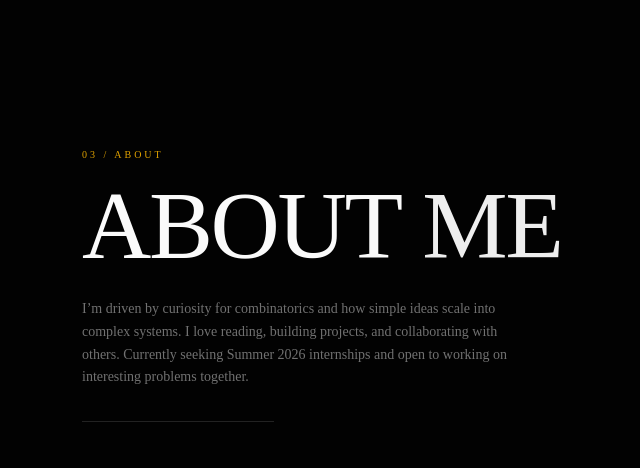
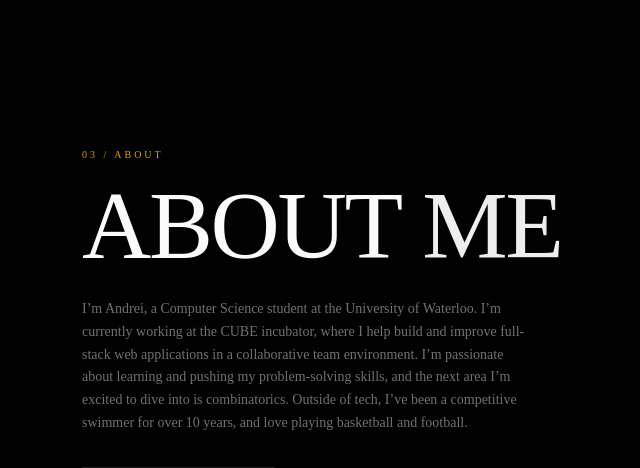
Before and after one commit to adandreidan/portfolio, a Next.js app: page / in a window 1280 px wide. Shown: the part 2453-2921 px from the top of the page, without its empty margins (30-670 px from the left). Built offline with nearby package versions, Linux system fonts and the light colour scheme.

Commit message:
Updated About Me Section

```diff
--- a/components/principles-section.tsx
+++ b/components/principles-section.tsx
@@ -19,7 +19,7 @@ export function PrinciplesSection() {
         { text: "ABOUT", highlight: true },
         { text: " ME", highlight: false },
       ],
-      description: "I’m driven by curiosity for combinatorics and how simple ideas scale into complex systems. I love reading, building projects, and collaborating with others. Currently seeking Summer 2026 internships and open to working on interesting problems together.",
+      description: "I’m Andrei, a Computer Science student at the University of Waterloo. I’m currently working at the CUBE incubator, where I help build and improve full-stack web applications in a collaborative team environment. I’m passionate about learning and pushing my problem-solving skills, and the next area I’m excited to dive into is combinatorics. Outside of tech, I’ve been a competitive swimmer for over 10 years, and love playing basketball and football.",
       align: "left",
     },
   ]
--- a/components/split-flap-text.tsx
+++ b/components/split-flap-text.tsx
@@ -71,7 +71,7 @@ function SplitFlapChar({ char, index, animationKey, skipEntrance, speed }: Split
 
   const tileDelay = 0.15 * index
 
-  const bgColor = isSettled ? "hsl(0, 0%, 0%)" : "rgba(249, 247, 243, 0.2)"
+  const bgColor = isSettled ? "hsl(0, 0%, 0%)" : "rgba(71, 68, 62, 0.2)"
   const textColor = isSettled ? "#ffffff" : "rgba(186, 128, 11, 0.2)"
 
   useEffect(() => {
```
